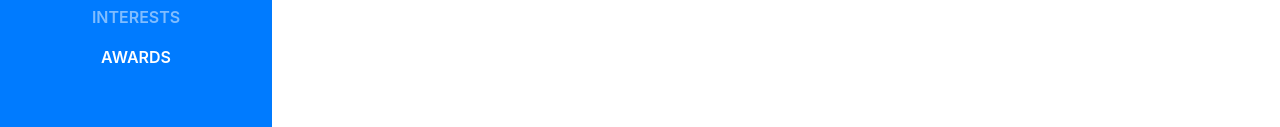
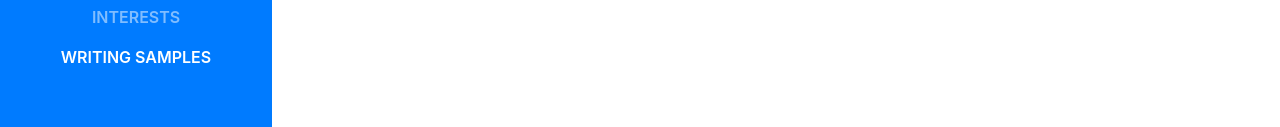
Before and after one commit to pvelasqu/pvelasqu.github.io, a website with bundled scripts: page index.html in a window 1280 px wide. Shown: the part 535-662 px from the top of the page. Built offline with nearby package versions, Linux system fonts and the light colour scheme; a web font is replaced by a local one.

```diff
--- a/index.html
+++ b/index.html
@@ -78,7 +78,7 @@
             <a class="nav-link js-scroll-trigger" href="#interests">Interests</a>
           </li>
           <li class="nav-item">
-            <a class="nav-link js-scroll-trigger" href="#awards">Awards</a>
+            <a class="nav-link js-scroll-trigger" href="#awards">Writing Samples</a>
           </li>
         </ul>
       </div>
```
